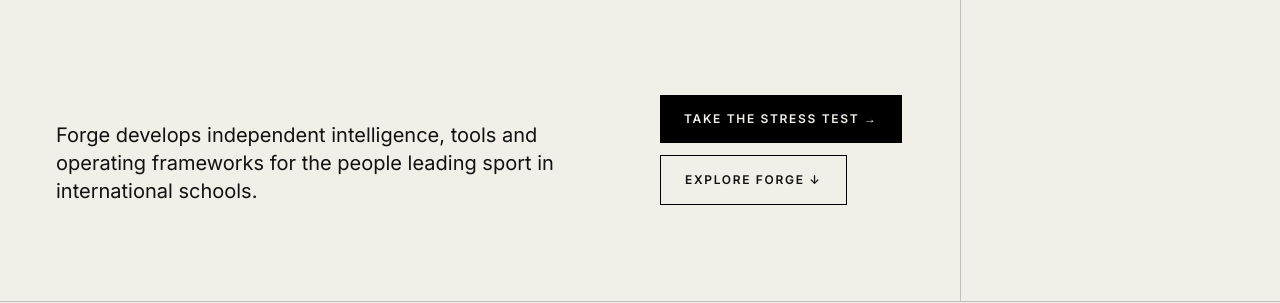
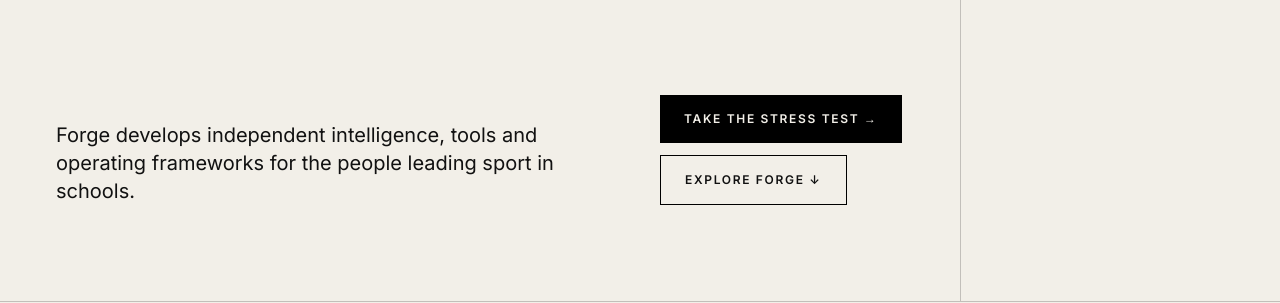
Before and after one commit to TSumerfield/forge-stress-test, a Next.js app: page / in a window 1280 px wide. Shown: the part 780-1083 px from the top of the page. Built offline with nearby package versions, Linux system fonts and the light colour scheme.

Commit message:
Update page.tsx

```diff
--- a/app/page.tsx
+++ b/app/page.tsx
@@ -85,7 +85,7 @@
             <div className="mt-16 flex flex-col items-start gap-7 md:mt-24 md:flex-row md:items-end md:justify-between">
               <p className="max-w-xl text-lg leading-relaxed md:text-xl">
                 Forge develops independent intelligence, tools and operating
-                frameworks for the people leading sport in international
+                frameworks for the people leading sport in
                 schools.
               </p>
 
```
